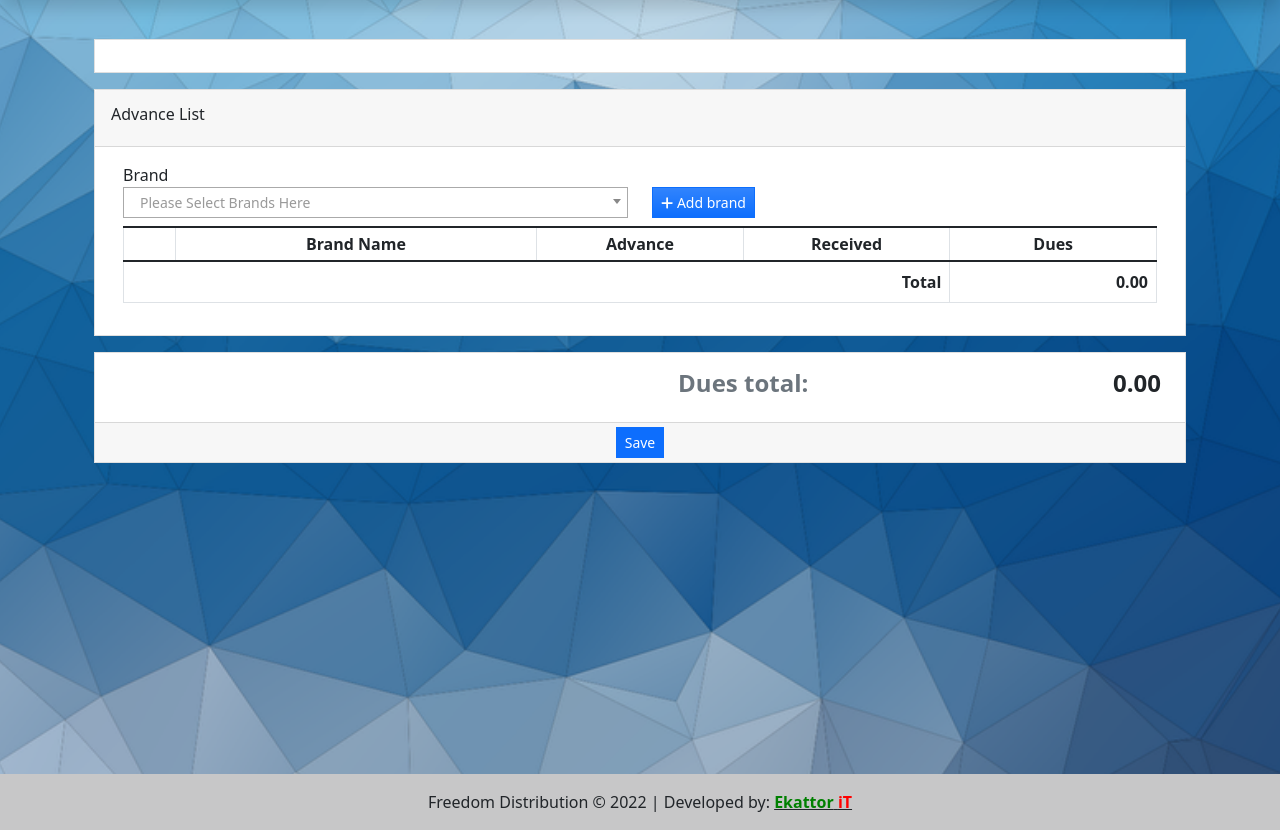
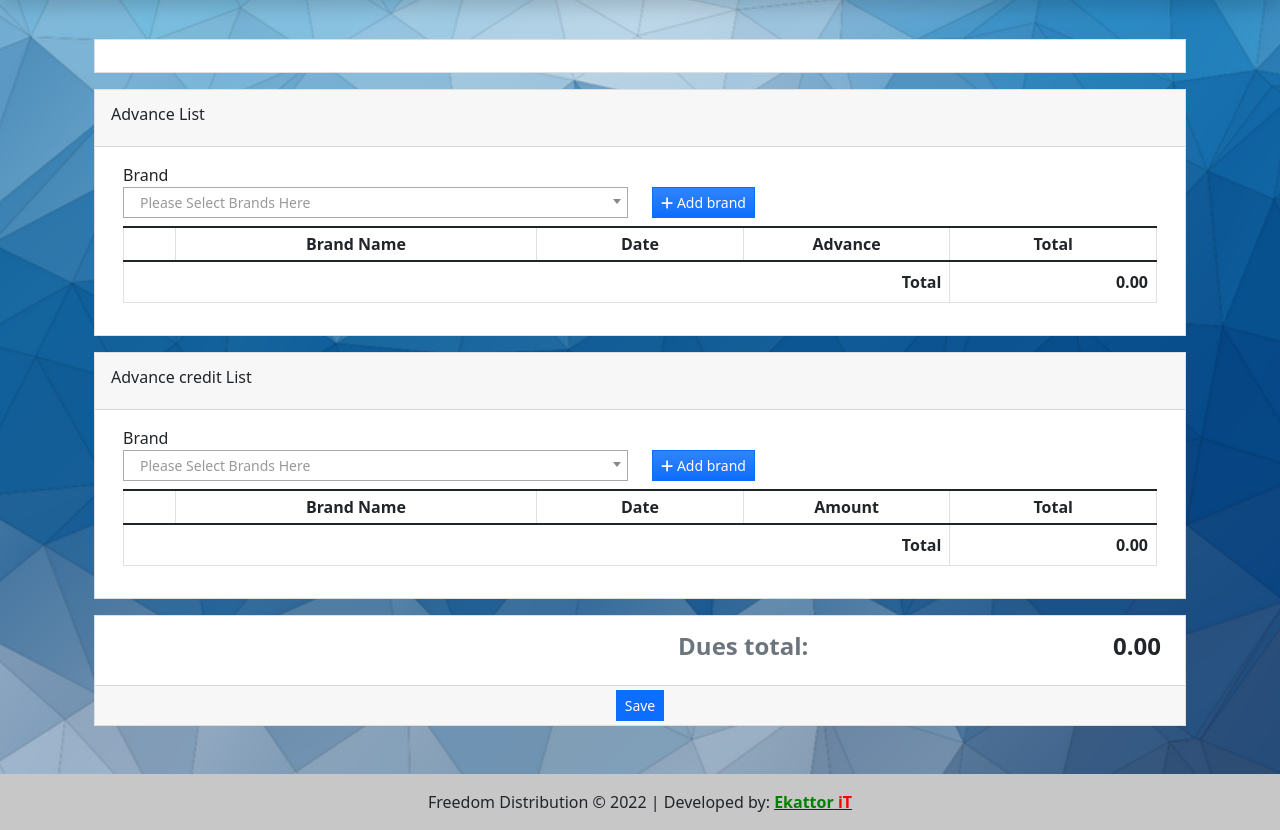
Before and after one commit to ShafayetZim/freedom_distribution, a Django app: page /manage_advance in a window 1280 px wide. Shown: the part 57-887 px from the top of the page. Run offline with Django 4.2, Linux system fonts and the light colour scheme; a user stored in the database is signed in; data comes from the database, SQL or seed files in the repository; lists and menus that the app fills with data are empty; parts of the project's set-up code (start-up, migrations or seed data) failed here and were passed over; some libraries are stand-ins or nearby versions.

Commit message:
update: dabit, credit system

```diff
--- a/store/templates/manage_advance.html
+++ b/store/templates/manage_advance.html
@@ -13,6 +13,7 @@
             <input type="hidden" name="id" value="{{online.id}}">
             <input type="hidden" name="code" value="{% if online.code  %}{{online.code}}{% else %}generate{% endif %}">
             <input type="hidden" name="status" value="{% if online.status  %}{{online.status}}{% else %}0{% endif %}">
+            <input type="hidden" name="due_amount" value="{% if online.due_amount  %}{{online.due_amount}}{% else %}0{% endif %}">
             <div class="card rounded-0 mb-3">
 <!--                <div class="card-header">-->
 <!--                    <div class="card-title py-1">Client Details</div>-->
@@ -62,7 +63,7 @@
                             </div>
                         </div>
                         <div class="clear-fix mt-2"></div>
-                        <table class="table table-bordered" id="product_list">
+                        <table class="table table-bordered" id="advance_list">
                             <colgroup>
                                 <col width="5%">
                                 <col width="35%">
@@ -74,9 +75,9 @@
                                 <tr>
                                     <th class="p-1 text-center"></th>
                                     <th class="p-1 text-center">Brand Name</th>
+                                    <th class="p-1 text-center">Date</th>
                                     <th class="p-1 text-center">Advance</th>
-                                    <th class="p-1 text-center">Received</th>
-                                    <th class="p-1 text-center">Dues</th>
+                                    <th class="p-1 text-center">Total</th>
                                 </tr>
                             </thead>
                             <tbody>
@@ -88,12 +89,12 @@
                                     </td>
                                     <td class="px-2 py-1 align-middle brand_type">{{pitem.brand.name}}</td>
                                     <td class="px-2 py-1 align-middle">
+                                        <input type="date" value="{{pitem.day}}" class="form-control form-control-sm rounded-0 text-center" name="brand_day[]" required>
+                                    </td>
+                                    <td class="px-2 py-1 align-middle">
                                         <input type="number" min="1" value="{{pitem.advance|floatformat}}" class="form-control form-control-sm rounded-0 text-center" name="brand_advance[]" required>
                                     </td>
-                                    <td class="px-2 py-1 align-middle">
-                                        <input type="number" min="1" value="{{pitem.receive|floatformat}}" class="form-control form-control-sm rounded-0 text-center" name="brand_receive[]" required>
-                                    </td>
-                                    <td class="px-2 py-1 align-middle brand_total text-end">{{pitem.due|floatformat}}</td>
+                                    <td class="px-2 py-1 align-middle brand_total text-end">{{pitem.total_amount|floatformat}}</td>
                                 </tr>
                                 {% endfor %}
                             </tbody>
@@ -108,13 +109,79 @@
                 </div>
             </div>
             <div class="card rounded-0 mb-3">
+                <div class="card-header">
+                    <div class="card-title py-1">Advance credit List</div>
+                </div>
+                <div class="card-body">
+                    <div class="container-fluid">
+                        <div class="row align-items-end">
+                            <div class="col-lg-6 col-md-6 col-sm-12 col-xs-12">
+                                <label for="brands" class="control-label">Brand</label>
+                                <select id="brand" class="form-control form-control-sm rounded-0">
+                                    <option value="" disabled selected></option>
+                                    {% for item in brand %}
+                                    <option value="{{item.pk}}">{{item.name}}</option>
+                                    {% endfor %}
+                                </select>
+                            </div>
+                            <div class="col-lg-6 col-md-6 col-sm-12 col-xs-12">
+                                <button class="btn btn-primary btn-sm rounded-0 bg-gradient bg-primary" type="button" id="add_credit"><i class="fa fa-plus"></i> Add brand</button>
+                            </div>
+                        </div>
+                        <div class="clear-fix mt-2"></div>
+                        <table class="table table-bordered" id="credit_list">
+                            <colgroup>
+                                <col width="5%">
+                                <col width="35%">
+                                <col width="20%">
+                                <col width="20%">
+                                <col width="20%">
+                            </colgroup>
+                            <thead>
+                                <tr>
+                                    <th class="p-1 text-center"></th>
+                                    <th class="p-1 text-center">Brand Name</th>
+                                    <th class="p-1 text-center">Date</th>
+                                    <th class="p-1 text-center">Amount</th>
+                                    <th class="p-1 text-center">Total</th>
+                                </tr>
+                            </thead>
+                            <tbody>
+                                {% for pitem in items %}
+                                <tr>
+                                    <td class="px-2 py-1 align-middle text-center">
+                                        <input type="hidden" name="credit_id[]" value="{{pitem.brand.id}}">
+                                        <button class="btn btn-outline-danger btn-sm rounded-0 rem-credit" type="button"><i class="fa fa-times"></i></button>
+                                    </td>
+                                    <td class="px-2 py-1 align-middle credit_type">{{pitem.brand.name}}</td>
+                                    <td class="px-2 py-1 align-middle">
+                                        <input type="date" value="{{pitem.day}}" class="form-control form-control-sm rounded-0 text-center" name="credit_day[]" required>
+                                    </td>
+                                    <td class="px-2 py-1 align-middle">
+                                        <input type="number" min="1" value="{{pitem.amount|floatformat}}" class="form-control form-control-sm rounded-0 text-center" name="credit_amount[]" required>
+                                    </td>
+                                    <td class="px-2 py-1 align-middle credit_total text-end">{{pitem.total_amount|floatformat}}</td>
+                                </tr>
+                                {% endfor %}
+                            </tbody>
+                            <tfoot>
+                                <tr>
+                                    <th class="text-end" colspan="4">Total</th>
+                                    <th class="text-end sub-total-credit">0.00</th>
+                                </tr>
+                            </tfoot>
+                        </table>
+                    </div>
+                </div>
+            </div>
+            <div class="card rounded-0 mb-3">
                 <div class="card-body">
                     <div class="d-flex w-100 justify-content-end align-items-center">
                         <div class="col-auto">
                             <h4 class="fw-bolder text-muted pe-2">Dues total:</h4>
                         </div>
                         <div class="col-lg-4 col-md-6 col-sm-12 col-xs-12 text-end">
-                            <h4 class="fw-bolder pe-2 gtotal">{% if onlone.total_amount %}{{online.total_amount|floatformat:2|intcomma}}{% else %}0.00{% endif %}</h4>
+                            <h4 class="fw-bolder pe-2 gtotal">{% if onlone.due_amount %}{{online.due_amount|floatformat:2|intcomma}}{% else %}0.00{% endif %}</h4>
                         </div>
                     </div>
 <!--                    <div class="d-flex w-100 justify-content-end align-items-center">-->
@@ -143,6 +210,22 @@
     </div>
 </section>
 
+<noscript id="credit-clone">
+    <tr>
+        <td class="px-2 py-1 align-middle text-center">
+            <input type="hidden" name="credit_id[]" value="">
+            <button class="btn btn-outline-danger btn-sm rounded-0 rem-credit" type="button"><i class="fa fa-times"></i></button>
+        </td>
+        <td class="px-2 py-1 align-middle credit_type"></td>
+        <td class="px-2 py-1 align-middle">
+            <input type="date" class="form-control form-control-sm rounded-0 text-center" name="credit_date[]" required>
+        </td>
+        <td class="px-2 py-1 align-middle">
+            <input type="number" min="0" value="0" class="form-control form-control-sm rounded-0 text-center" name="credit_amount[]" required>
+        </td>
+        <td class="px-2 py-1 align-middle credit_total text-end">0.00</td>
+    </tr>
+</noscript>
 <noscript id="product-clone">
     <tr>
         <td class="px-2 py-1 align-middle text-center">
@@ -151,10 +234,10 @@
         </td>
         <td class="px-2 py-1 align-middle brand_type"></td>
         <td class="px-2 py-1 align-middle">
-            <input type="number" min="0" value="0" class="form-control form-control-sm rounded-0 text-center" name="brand_advance[]" required>
+            <input type="date" id="day" class="form-control form-control-sm rounded-0 text-center" name="brand_date[]" required>
         </td>
         <td class="px-2 py-1 align-middle">
-            <input type="number" min="0" value="0" class="form-control form-control-sm rounded-0 text-center" name="brand_receive[]" required>
+            <input type="number" min="0" value="0" class="form-control form-control-sm rounded-0 text-center" name="brand_advance[]" required>
         </td>
         <td class="px-2 py-1 align-middle brand_total text-end">0.00</td>
     </tr>
@@ -164,35 +247,32 @@
         var sub_laundry = 0
         var sub_product = 0
         var gtotal = 0
-        $('#laundry_list tbody tr').each(function() {
-            var price = $(this).find('[name="laundry_price[]"]').val()
-            var weight = $(this).find('[name="laundry_weight[]"]').val()
-            weight = weight > 0 ? weight : 0;
+        $('#credit_list tbody tr').each(function() {
+            var price = $(this).find('[name="credit_amount[]"]').val()
+
             price = price > 0 ? price : 0;
-            sub_laundry += parseFloat(parseFloat(weight) * parseFloat(price))
-            gtotal += parseFloat(parseFloat(weight) * parseFloat(price))
-            $(this).find('.laundry_total').text(parseFloat(parseFloat(weight) * parseFloat(price)).toLocaleString('en-US'))
+            sub_laundry += parseFloat(parseFloat(price))
+            gtotal += parseFloat(parseFloat(-price))
+            $(this).find('.credit_total').text(parseFloat(parseFloat(price)).toLocaleString('en-US'))
         })
-        $('.sub-total-laundry').text(parseFloat(sub_laundry).toLocaleString('en-US', {
+        $('.sub-total-credit').text(parseFloat(sub_laundry).toLocaleString('en-US', {
             style: 'decimal',
             maximumFractionDigits: 2,
             minimumFractionDigits: 2
         }))
-        $('#product_list tbody tr').each(function() {
+        $('#advance_list tbody tr').each(function() {
             var buy = $(this).find('[name="brand_advance[]"]').val()
-            var qty = $(this).find('[name="brand_receive[]"]').val()
-            qty = qty > 0 ? qty : 0;
             buy = buy > 0 ? buy : 0;
-            sub_product += parseFloat(parseFloat(buy) - parseFloat(qty))
-            gtotal += parseFloat(parseFloat(buy) - parseFloat(qty))
-            $(this).find('.brand_total').text(parseFloat(parseFloat(buy) - parseFloat(qty)).toLocaleString('en-US'))
+            sub_product += parseFloat(parseFloat(buy))
+            gtotal += parseFloat(parseFloat(buy))
+            $(this).find('.brand_total').text(parseFloat(parseFloat(buy)).toLocaleString('en-US'))
         })
         $('.sub-total-product').text(parseFloat(sub_product).toLocaleString('en-US', {
             style: 'decimal',
             maximumFractionDigits: 2,
             minimumFractionDigits: 2
         }))
-        $('[name="total_amount"]').val(gtotal)
+        $('[name="due_amount"]').val(gtotal)
         $('.gtotal').text(parseFloat(gtotal).toLocaleString('en-US', {
             style: 'decimal',
             maximumFractionDigits: 2,
@@ -212,6 +292,11 @@
             width: "100%",
             selectionCssClass: "form-control form-control-sm rounded-0"
         })
+        $('#brand').select2({
+            placeholder: "Please Select Brands Here",
+            width: "100%",
+            selectionCssClass: "form-control form-control-sm rounded-0"
+        })
 
         $('#pay_later').click(function() {
 
@@ -220,47 +305,46 @@
         $('#laundry-submit-btn').click(function() {
             $('#tendered_amount').attr('required', true)
         })
-        $('#laundry_list tbody').find('[name="laundry_weight[]"]').on('input change', function() {
+        $('#credit_list tbody').find('[name="credit_amount[]"]').on('input change', function() {
             calc_total()
         })
-        $('#laundry_list tbody').find('.rem-laundry').click(function() {
+        $('#credit_list tbody').find('.rem-credit').click(function() {
             if (confirm("Are you sure to remove this item?") == true) {
                 $(this).closest('tr').remove()
                 calc_total()
             }
         })
-        $('#product_list tbody').find('[name="brand_receive[]"]').on('input change', function() {
+        $('#advance_list tbody').find('[name="brand_receive[]"]').on('input change', function() {
             calc_total()
         })
-        $('#product_list tbody').find('[name="brand_advance[]"]').on('input change', function() {
+        $('#advance_list tbody').find('[name="brand_advance[]"]').on('input change', function() {
             calc_total()
         })
-        $('#product_list tbody').find('.rem-brand').click(function() {
+        $('#advance_list tbody').find('.rem-brand').click(function() {
             if (confirm("Are you sure to remove this item?") == true) {
                 $(this).closest('tr').remove()
                 calc_total()
             }
         })
-        $('#add_laundry').click(function() {
-            var pid = $('#prices').val()
+        $('#add_credit').click(function() {
+            var pid = $('#brand').val()
             if (pid < '1') {
                 return false
             }
-            var price = $('#prices option[value="' + pid + '"]').attr('data-price')
-            var laundry_type = $('#prices option[value="' + pid + '"]').text()
-            var tr = $($('noscript#laundry-clone').html()).clone()
-            tr.find('.laundry_type').text(laundry_type)
-            tr.find('.laundry_price').text(parseFloat(price).toLocaleString('en-US'))
-            tr.find('.laundry_total').text(parseFloat(price).toLocaleString('en-US'))
-            tr.find('[name="price_id[]"]').val(pid)
-            tr.find('[name="laundry_price[]"]').val(price)
-            $('#laundry_list tbody').append(tr)
+
+            var brand_name = $('#brands option[value="' + pid + '"]').text()
+            var tr = $($('noscript#credit-clone').html()).clone()
+            tr.find('.credit_type').text(brand_name)
+            tr.find('[name="credit_id[]"]').val(pid)
+            tr.find('[name="credit_date[]"]').val()
+
+            $('#credit_list tbody').append(tr)
             calc_total()
-            $('#prices').val('').trigger('change')
-            tr.find('[name="laundry_weight[]"]').on('input change', function() {
+            $('#brand').val('').trigger('change')
+            tr.find('[name="credit_amount[]"]').on('input change', function() {
                 calc_total()
             })
-            tr.find('.rem-laundry').click(function() {
+            tr.find('.rem-credit').click(function() {
                 if (confirm("Are you sure to remove this item?") == true) {
                     tr.remove()
                     calc_total()
@@ -278,13 +362,9 @@
             var tr = $($('noscript#product-clone').html()).clone()
             tr.find('.brand_type').text(brand_name)
             tr.find('[name="brand_id[]"]').val(pid)
+            tr.find('[name="brand_date[]"]').val()
 
-            $('#product_list tbody').append(tr)
-            calc_total()
-            $('#brands').val('').trigger('change')
-            tr.find('[name="brand_receive[]"]').on('input change', function() {
-                calc_total()
-            })
+            $('#advance_list tbody').append(tr)
             calc_total()
             $('#brands').val('').trigger('change')
             tr.find('[name="brand_advance[]"]').on('input change', function() {
```
